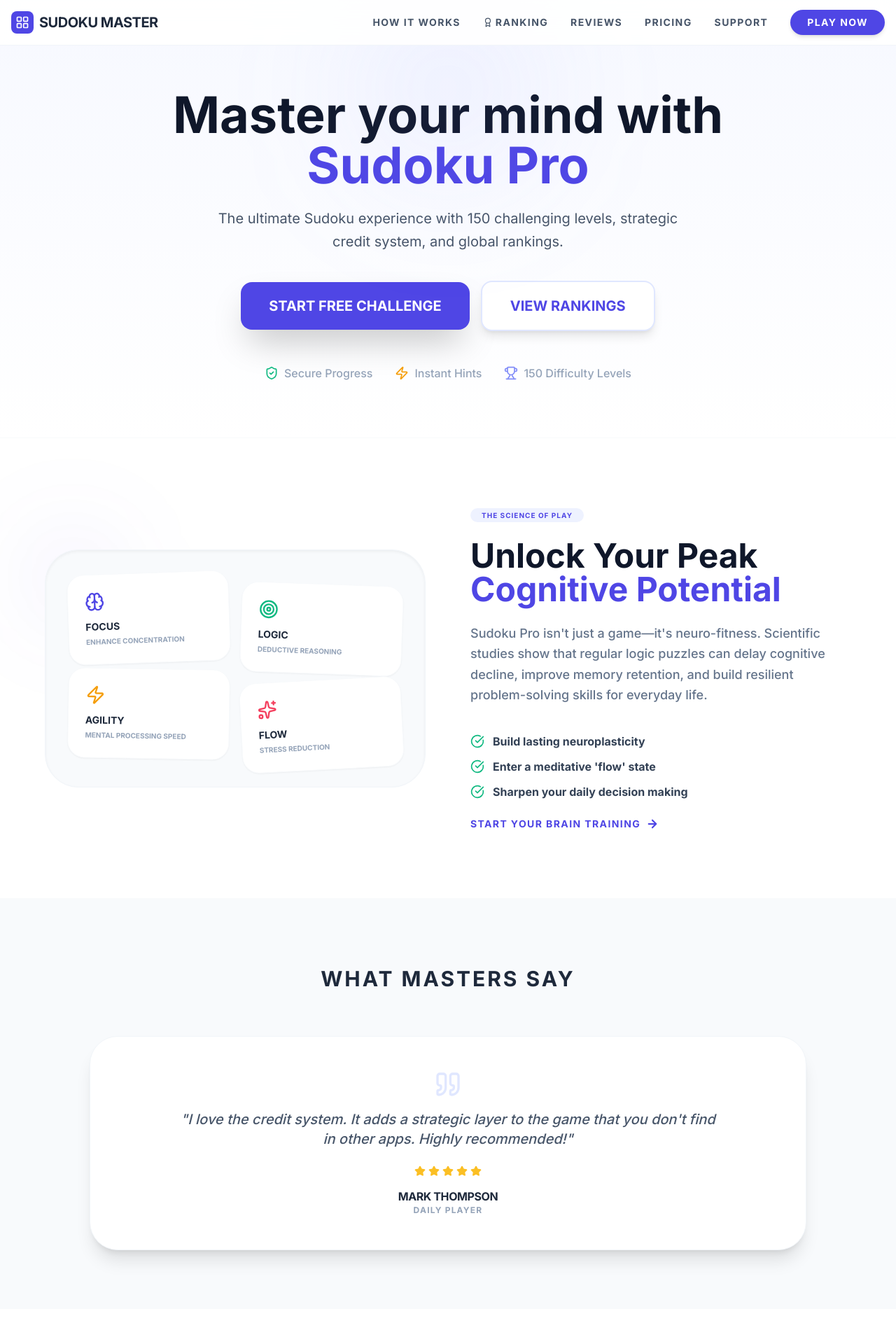
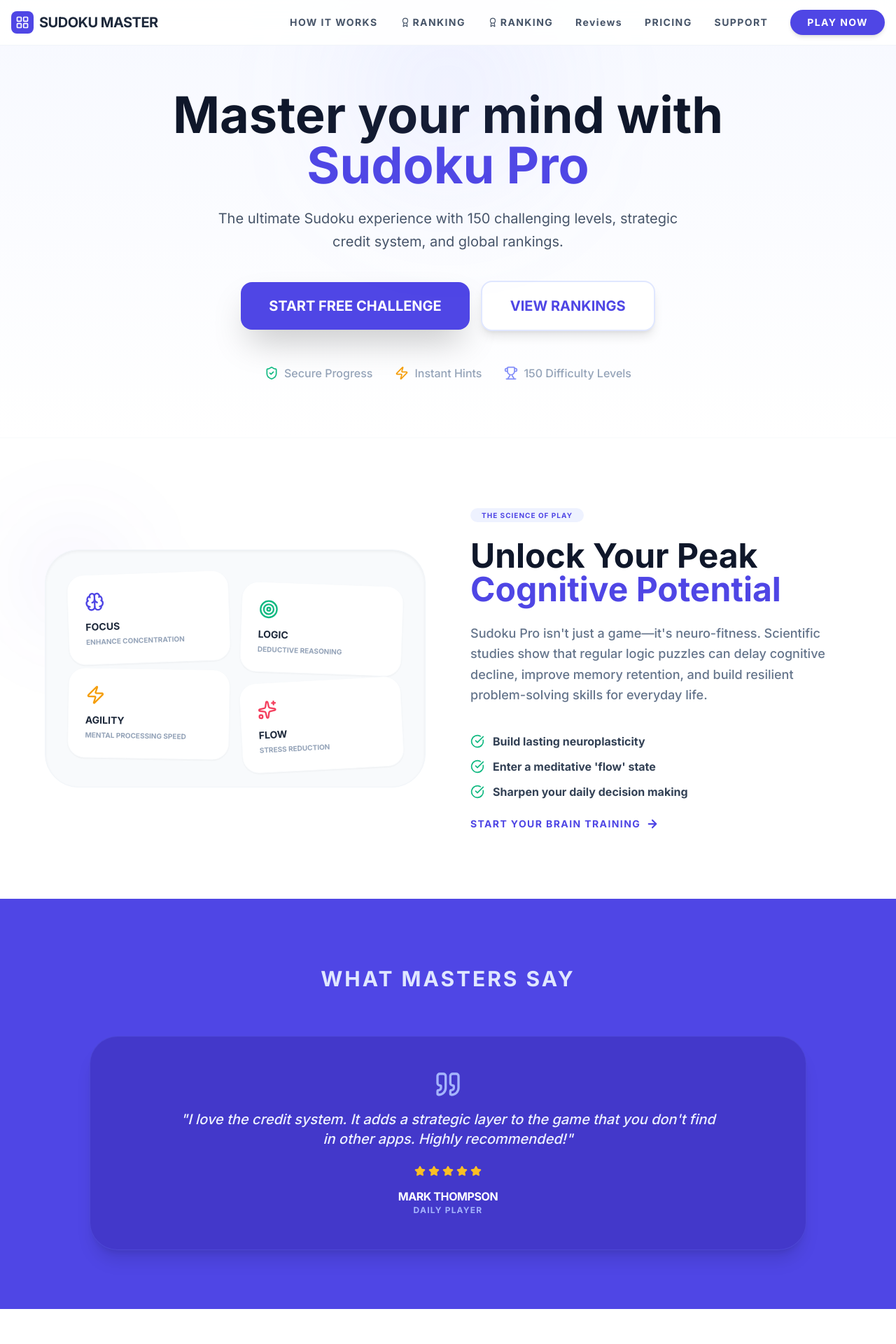
Before and after one commit to OpenOrg-gg/Sudoku, a React (Vite) app: page / in a window 1280 px wide. Shown: the top 1920 px of the page at 70% size. Built offline with nearby package versions, Linux system fonts and the light colour scheme.

Commit message:
Add reviews page and update styling

```diff
--- a/App.tsx
+++ b/App.tsx
@@ -13,6 +13,7 @@ import LandingPage from './components/LandingPage.tsx';
 import AuthPage from './components/AuthPage.tsx';
 import PolicyPages from './components/PolicyPages.tsx';
 import ChatGroup from './components/ChatGroup.tsx';
+import ReviewsPage from './components/ReviewsPage.tsx';
 import { SudokuState, UserProfile, LeaderboardEntry, View, ChatMessage } from './types.ts';
 import { LEVELS, TOTAL_LEVELS } from './constants.ts';
 import { generatePuzzle } from './services/sudokuLogic.ts';
@@ -251,6 +252,7 @@ const App: React.FC = () => {
     if (view === 'landing') return <LandingPage onStart={() => setView('auth')} onNavigate={(v) => v === 'ranking' ? setShowLeaderboard(true) : setView(v)} />;
     if (view === 'auth') return <AuthPage onLogin={handleLogin} onBack={() => setView('landing')} />;
     if (view === 'privacy' || view === 'terms' || view === 'support') return <PolicyPages type={view as any} onBack={() => setView('landing')} />;
+    if (view === 'reviews') return <ReviewsPage onBack={() => setView('landing')} />;
 
     if (!state) return null;
 
@@ -264,12 +266,12 @@ const App: React.FC = () => {
               <button onClick={() => setView('landing')} className="bg-indigo-600 p-2 rounded-xl text-white shadow-lg"><LayoutGrid size={20} /></button>
               <div className="flex flex-col text-xs font-black text-indigo-600">
                 <span className="text-slate-400">CREDITS</span>
-                <div className="flex items-center gap-1"><Wallet size={12}/> {userProfile?.credits}</div>
+                <div className="flex items-center gap-1"><Wallet size={12} /> {userProfile?.credits}</div>
               </div>
             </div>
             <div className="flex items-center gap-2">
               <div className="bg-slate-100 px-3 py-1.5 rounded-full font-mono font-black text-indigo-600 text-sm">
-                <Timer size={14} className="inline mr-1" /> {Math.floor(state.timeLeft/60)}:{(state.timeLeft%60).toString().padStart(2, '0')}
+                <Timer size={14} className="inline mr-1" /> {Math.floor(state.timeLeft / 60)}:{(state.timeLeft % 60).toString().padStart(2, '0')}
               </div>
               <button onClick={() => setShowChat(true)} className="p-2 bg-slate-50 rounded-full relative">
                 <MessageCircle size={18} />
--- a/components/LandingPage.tsx
+++ b/components/LandingPage.tsx
@@ -1,20 +1,12 @@
 
 import React, { useState, useEffect } from 'react';
 import { LayoutGrid, CheckCircle, Star, ChevronDown, ShieldCheck, Zap, HelpCircle, Menu, X, Trophy, ChevronUp, Quote, Award, Brain, Rocket, Users2, Sparkles, Target } from 'lucide-react';
-import { TOTAL_LEVELS } from '../constants';
+import { TOTAL_LEVELS, TESTIMONIALS } from '../constants';
 
 interface LandingPageProps {
   onStart: () => void;
   onNavigate: (view: any) => void;
 }
-
-const TESTIMONIALS = [
-  { name: "Sarah Jenkins", role: "Sudoku Enthusiast", text: `The best Sudoku app I've ever played. The ${TOTAL_LEVELS} levels are perfectly balanced and the UI is incredibly polished.`, rating: 5 },
-  { name: "Mark Thompson", role: "Daily Player", text: "I love the credit system. It adds a strategic layer to the game that you don't find in other apps. Highly recommended!", rating: 5 },
-  { name: "Elena Rodriguez", role: "Puzzle Master", text: "The sound effects and background music are so relaxing. It's my favorite way to decompress after work.", rating: 5 },
-  { name: "David Kim", role: "Competitive Player", text: "Finally, a Sudoku app that challenges me. The 'Expert' levels are truly difficult and rewarding to solve.", rating: 4 },
-  { name: "Jessica Low", role: "Casual Gamer", text: "Clean design, no intrusive ads, and the transition between levels is seamless. 10/10 experience.", rating: 5 }
-];
 
 const FAQS = [
   { q: "How many levels are available?", a: `There are currently ${TOTAL_LEVELS} handcrafted levels ranging from Easy to Expert. We update our puzzles regularly to keep the challenge fresh.` },
@@ -53,7 +45,8 @@ const LandingPage: React.FC<LandingPageProps> = ({ onStart, onNavigate }) => {
           <div className="hidden md:flex items-center gap-8 text-sm font-bold text-slate-600 uppercase tracking-widest">
             <a href="#how-it-works" className="hover:text-indigo-600 transition-colors">How It Works</a>
             <button onClick={() => onNavigate('ranking')} className="hover:text-indigo-600 transition-colors uppercase flex items-center gap-1"><Award size={14} /> Ranking</button>
-            <a href="#testimonials" className="hover:text-indigo-600 transition-colors">Reviews</a>
+            <button onClick={() => onNavigate('ranking')} className="hover:text-indigo-600 transition-colors uppercase flex items-center gap-1"><Award size={14} /> Ranking</button>
+            <button onClick={() => onNavigate('reviews')} className="hover:text-indigo-600 transition-colors">Reviews</button>
             <a href="#pricing" className="hover:text-indigo-600 transition-colors">Pricing</a>
             <button onClick={() => onNavigate('support')} className="hover:text-indigo-600 transition-colors uppercase">Support</button>
             <button onClick={onStart} className="bg-indigo-600 text-white px-6 py-2 rounded-full font-bold hover:bg-indigo-700 transition-all shadow-md active:scale-95">
@@ -140,7 +133,7 @@ const LandingPage: React.FC<LandingPageProps> = ({ onStart, onNavigate }) => {
           <div className="order-1 md:order-2 space-y-6">
             <span className="bg-indigo-50 text-indigo-600 px-4 py-1 rounded-full text-[10px] font-black uppercase tracking-widest">The Science of Play</span>
             <h2 className="text-4xl md:text-5xl font-black text-slate-900 leading-tight">
-              Unlock Your Peak <br/><span className="text-indigo-600">Cognitive Potential</span>
+              Unlock Your Peak <br /><span className="text-indigo-600">Cognitive Potential</span>
             </h2>
             <p className="text-lg text-slate-500 font-medium leading-relaxed">
               Sudoku Pro isn't just a game—it's neuro-fitness. Scientific studies show that regular logic puzzles can delay cognitive decline, improve memory retention, and build resilient problem-solving skills for everyday life.
@@ -167,25 +160,24 @@ const LandingPage: React.FC<LandingPageProps> = ({ onStart, onNavigate }) => {
       </section>
 
       {/* Testimonials (Auto-scroll) */}
-      <section id="testimonials" className="py-24 px-4 bg-slate-50 overflow-hidden">
+      <section id="testimonials" className="py-24 px-4 bg-indigo-600 overflow-hidden">
         <div className="max-w-5xl mx-auto">
-          <h2 className="text-3xl font-black text-center mb-16 uppercase tracking-widest text-slate-800">What Masters Say</h2>
+          <h2 className="text-3xl font-black text-center mb-16 uppercase tracking-widest text-indigo-100">What Masters Say</h2>
           <div className="relative h-[300px] md:h-[250px]">
             {TESTIMONIALS.map((t, i) => (
               <div
                 key={i}
-                className={`absolute inset-0 transition-all duration-700 ease-in-out transform ${
-                  i === testimonialIndex ? 'opacity-100 translate-x-0 scale-100' : 'opacity-0 translate-x-full scale-95 pointer-events-none'
-                }`}
+                className={`absolute inset-0 transition-all duration-700 ease-in-out transform ${i === testimonialIndex ? 'opacity-100 translate-x-0 scale-100' : 'opacity-0 translate-x-full scale-95 pointer-events-none'
+                  }`}
               >
-                <div className="bg-white p-8 md:p-12 rounded-[2.5rem] shadow-xl border border-slate-100 flex flex-col items-center text-center">
-                  <Quote size={40} className="text-indigo-100 mb-4" />
-                  <p className="text-lg md:text-xl text-slate-600 italic font-medium mb-6 leading-relaxed max-w-3xl">"{t.text}"</p>
+                <div className="bg-indigo-700 p-8 md:p-12 rounded-[2.5rem] shadow-xl border border-indigo-500/30 flex flex-col items-center text-center">
+                  <Quote size={40} className="text-indigo-300 mb-4" />
+                  <p className="text-lg md:text-xl text-indigo-50 italic font-medium mb-6 leading-relaxed max-w-3xl">"{t.text}"</p>
                   <div className="flex gap-1 mb-4">
                     {Array.from({ length: t.rating }).map((_, i) => <Star key={i} size={16} className="text-amber-400 fill-current" />)}
                   </div>
-                  <h4 className="font-black text-slate-800 uppercase tracking-tight">{t.name}</h4>
-                  <span className="text-xs font-bold text-slate-400 uppercase tracking-widest">{t.role}</span>
+                  <h4 className="font-black text-white uppercase tracking-tight">{t.name}</h4>
+                  <span className="text-xs font-bold text-indigo-300 uppercase tracking-widest">{t.role}</span>
                 </div>
               </div>
             ))}
@@ -195,7 +187,7 @@ const LandingPage: React.FC<LandingPageProps> = ({ onStart, onNavigate }) => {
               <button
                 key={i}
                 onClick={() => setTestimonialIndex(i)}
-                className={`w-3 h-3 rounded-full transition-all ${i === testimonialIndex ? 'bg-indigo-600 w-8' : 'bg-slate-200'}`}
+                className={`w-3 h-3 rounded-full transition-all ${i === testimonialIndex ? 'bg-white w-8' : 'bg-indigo-800'}`}
               />
             ))}
           </div>
@@ -352,7 +344,7 @@ const LandingPage: React.FC<LandingPageProps> = ({ onStart, onNavigate }) => {
 // Internal icon proxy for easy copy
 const ArrowRight = ({ className, size }: { className?: string, size?: number }) => (
   <svg className={className} width={size} height={size} viewBox="0 0 24 24" fill="none" stroke="currentColor" strokeWidth="3" strokeLinecap="round" strokeLinejoin="round">
-    <path d="M5 12h14m-7-7 7 7-7 7"/>
+    <path d="M5 12h14m-7-7 7 7-7 7" />
   </svg>
 );
 
--- /dev/null
+++ b/components/ReviewsPage.tsx
@@ -0,0 +1,78 @@
+
+import React from 'react';
+import { Star, ArrowLeft, LayoutGrid, Quote } from 'lucide-react';
+import { TESTIMONIALS } from '../constants';
+
+interface ReviewsPageProps {
+    onBack: () => void;
+}
+
+const ReviewsPage: React.FC<ReviewsPageProps> = ({ onBack }) => {
+    return (
+        <div className="bg-[#f8fafc] min-h-screen pb-20">
+            {/* Navbar */}
+            <nav className="fixed top-0 w-full bg-white/90 backdrop-blur-md z-50 border-b border-slate-100">
+                <div className="max-w-7xl mx-auto px-4 h-16 flex items-center justify-between">
+                    <div className="flex items-center gap-2 cursor-pointer" onClick={onBack}>
+                        <div className="bg-indigo-600 p-1.5 rounded-lg text-white">
+                            <LayoutGrid size={20} />
+                        </div>
+                        <span className="font-black text-xl tracking-tight text-slate-800 uppercase">SUDOKU MASTER</span>
+                    </div>
+                    <button
+                        onClick={onBack}
+                        className="flex items-center gap-2 text-sm font-bold text-slate-600 hover:text-indigo-600 uppercase tracking-widest transition-colors"
+                    >
+                        <ArrowLeft size={16} /> Back to Home
+                    </button>
+                </div>
+            </nav>
+
+            {/* Header */}
+            <div className="pt-32 pb-16 px-4 bg-white border-b border-slate-100">
+                <div className="max-w-4xl mx-auto text-center">
+                    <h1 className="text-4xl md:text-5xl font-black text-slate-900 mb-6 uppercase tracking-tight">
+                        Customer <span className="text-indigo-600">Stories</span>
+                    </h1>
+                    <p className="text-xl text-slate-600 font-medium max-w-2xl mx-auto leading-relaxed">
+                        See what our community of puzzle masters has to say about their journey with Sudoku Pro.
+                    </p>
+                </div>
+            </div>
+
+            {/* Reviews Grid */}
+            <div className="max-w-6xl mx-auto px-4 py-16">
+                <div className="grid md:grid-cols-2 lg:grid-cols-3 gap-8">
+                    {TESTIMONIALS.map((t, i) => (
+                        <div key={i} className="bg-white p-8 rounded-3xl border border-slate-100 shadow-sm hover:shadow-xl hover:-translate-y-1 transition-all duration-300">
+                            <Quote size={24} className="text-indigo-200 mb-4" />
+                            <p className="text-slate-600 font-medium mb-6 leading-relaxed italic">"{t.text}"</p>
+
+                            <div className="mt-auto border-t border-slate-50 pt-6">
+                                <div className="flex gap-1 mb-2">
+                                    {Array.from({ length: t.rating }).map((_, i) => (
+                                        <Star key={i} size={14} className="text-amber-400 fill-current" />
+                                    ))}
+                                </div>
+                                <div>
+                                    <h4 className="font-black text-slate-800 text-sm uppercase tracking-tight">{t.name}</h4>
+                                    <span className="text-[10px] font-bold text-indigo-500 uppercase tracking-widest">{t.role}</span>
+                                </div>
+                            </div>
+                        </div>
+                    ))}
+                </div>
+            </div>
+
+            {/* CTA */}
+            <div className="max-w-4xl mx-auto px-4 text-center mt-8">
+                <h3 className="text-2xl font-black text-slate-800 mb-6 uppercase tracking-tight">Ready to join them?</h3>
+                <button onClick={onBack} className="bg-indigo-600 text-white px-8 py-4 rounded-xl font-black text-lg shadow-xl hover:bg-indigo-700 active:scale-95 transition-all">
+                    PLAY NOW
+                </button>
+            </div>
+        </div>
+    );
+};
+
+export default ReviewsPage;
--- a/constants.ts
+++ b/constants.ts
@@ -2,6 +2,14 @@
 import { Difficulty, LevelData } from './types.ts';
 
 export const TOTAL_LEVELS = 150;
+
+export const TESTIMONIALS = [
+  { name: "Sarah Jenkins", role: "Sudoku Enthusiast", text: `The best Sudoku app I've ever played. The ${TOTAL_LEVELS} levels are perfectly balanced and the UI is incredibly polished.`, rating: 5 },
+  { name: "Mark Thompson", role: "Daily Player", text: "I love the credit system. It adds a strategic layer to the game that you don't find in other apps. Highly recommended!", rating: 5 },
+  { name: "Elena Rodriguez", role: "Puzzle Master", text: "The sound effects and background music are so relaxing. It's my favorite way to decompress after work.", rating: 5 },
+  { name: "David Kim", role: "Competitive Player", text: "Finally, a Sudoku app that challenges me. The 'Expert' levels are truly difficult and rewarding to solve.", rating: 4 },
+  { name: "Jessica Low", role: "Casual Gamer", text: "Clean design, no intrusive ads, and the transition between levels is seamless. 10/10 experience.", rating: 5 }
+];
 
 export const LEVELS: LevelData[] = Array.from({ length: TOTAL_LEVELS }, (_, i) => {
   const id = i + 1;
--- a/types.ts
+++ b/types.ts
@@ -1,6 +1,6 @@
 
 export type Difficulty = 'Easy' | 'Medium' | 'Hard' | 'Expert';
-export type View = 'landing' | 'auth' | 'game' | 'privacy' | 'terms' | 'support';
+export type View = 'landing' | 'auth' | 'game' | 'privacy' | 'terms' | 'support' | 'reviews';
 
 export interface UserProfile {
   name: string;
```
Also changed, not shown: 1 other file (tests, documents, lock files or other folders).
